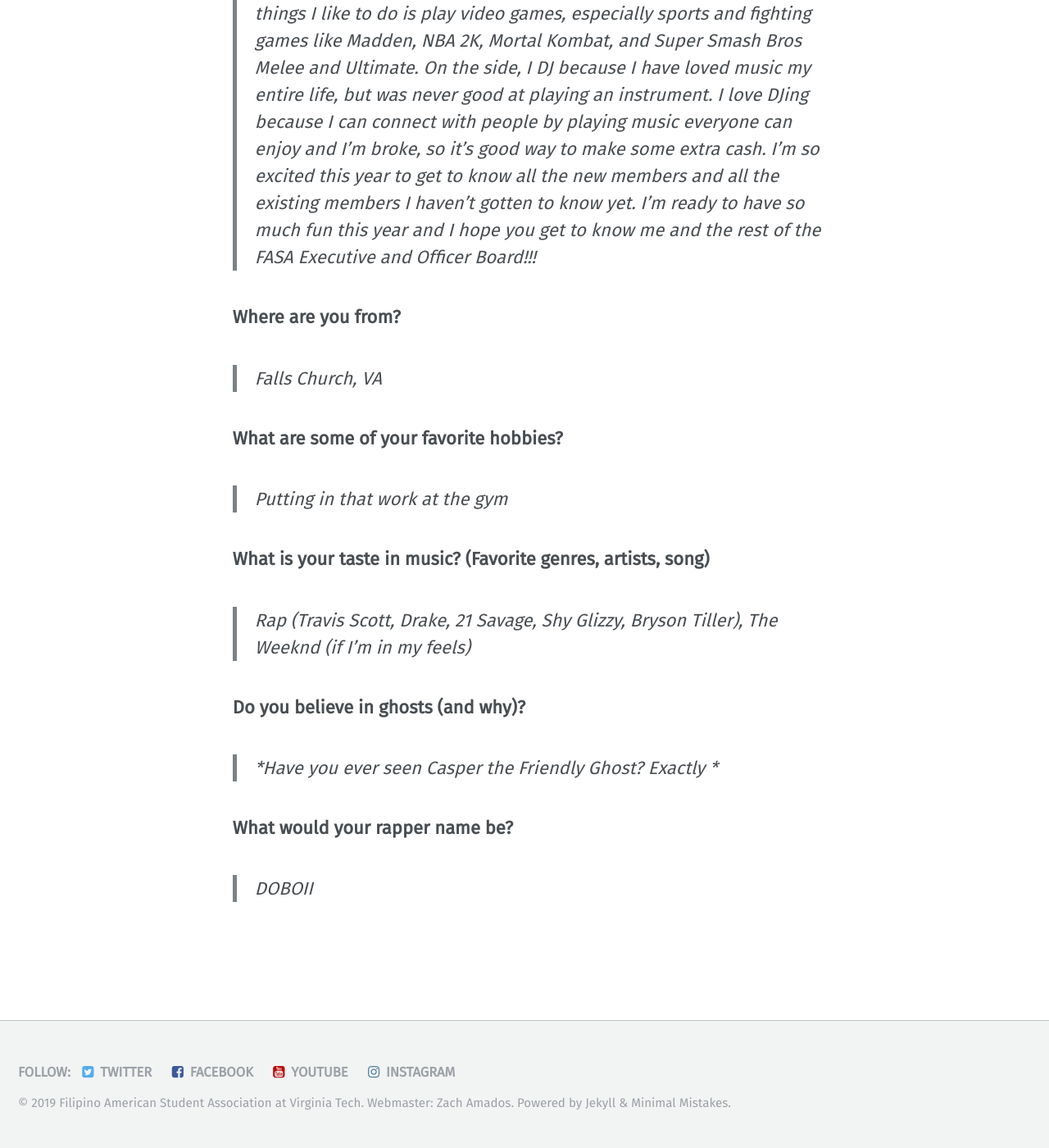
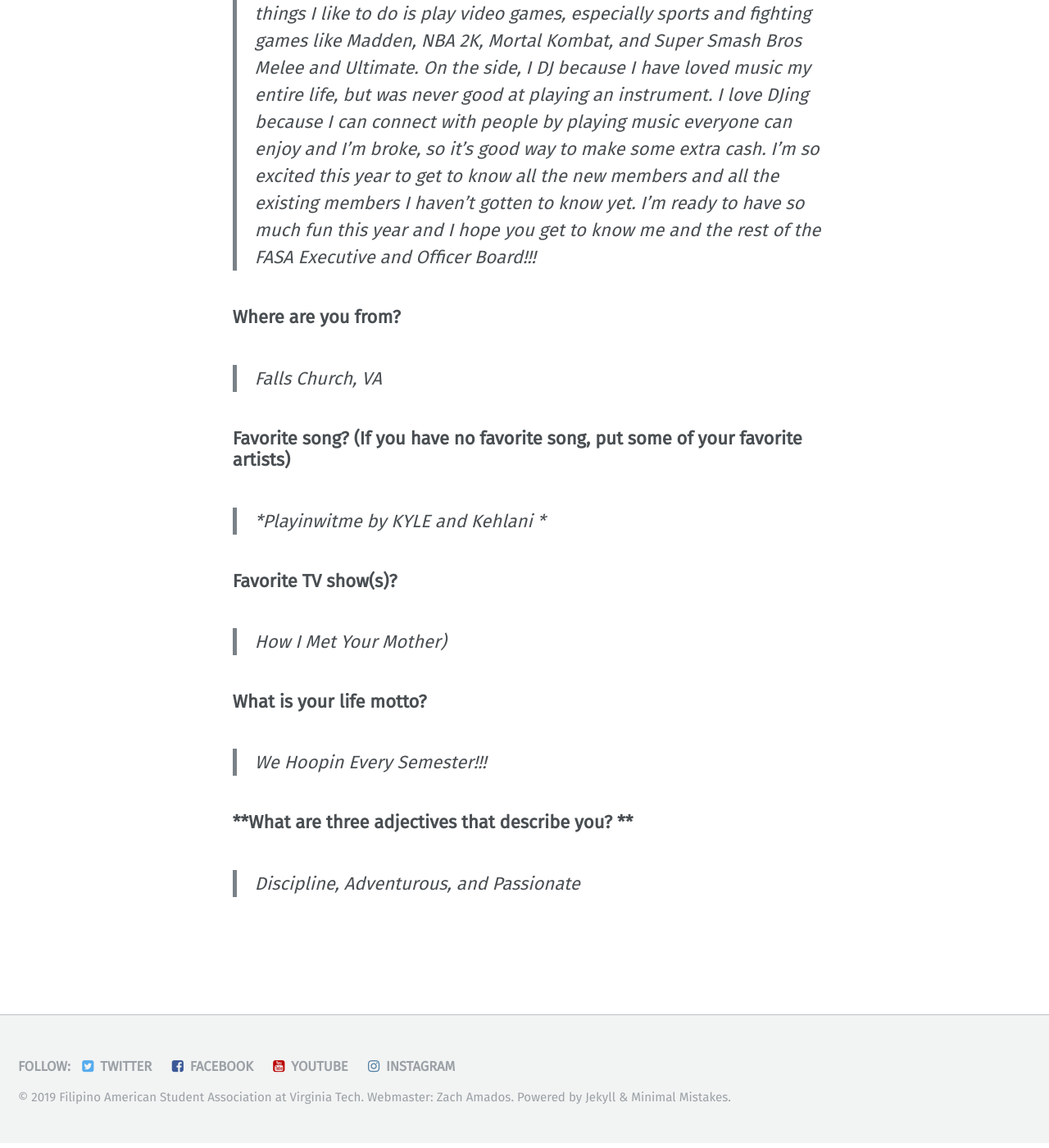
Before and after one commit to vtfasa/vtfasa.github.io, a Jekyll site: the page built from _pages/officers/sports.md, in a window 1280 px wide and 1400 px high, scrolled down 2008 px. Shown: the whole window at 82% size. Built offline with Jekyll 4.4.1, drawn with Linux system fonts in a browser that asks for light colours; some web fonts are replaced.

Commit message:
Update sports.md

```diff
--- a/_pages/officers/sports.md
+++ b/_pages/officers/sports.md
@@ -56,18 +56,18 @@ permalink: /officers/sports/
 ### **Where are you from?**
 > *Falls Church, VA*
 
-### **What are some of your favorite hobbies?**
+### **Favorite song? (If you have no favorite song, put some of your favorite artists)**
 
-> *Putting in that work at the gym*
+> *Playinwitme by KYLE and Kehlani *
 
-### **What is your taste in music? (Favorite genres, artists, song)**
+### **Favorite TV show(s)?**
 
-> *Rap (Travis Scott, Drake,  21 Savage, Shy Glizzy, Bryson Tiller), The Weeknd (if I'm in my feels)*
+> *How I Met Your Mother)*
 
-### **Do you believe in ghosts (and why)?**
+### **What is your life motto?**
 
-> *Have you ever seen Casper the Friendly Ghost? Exactly *
+> *We Hoopin Every Semester!!!*
 
-### **What would your rapper name be?**
+### **What are three adjectives that describe you? **
 
-> *DOBOII*
+> *Discipline, Adventurous, and Passionate*
```
